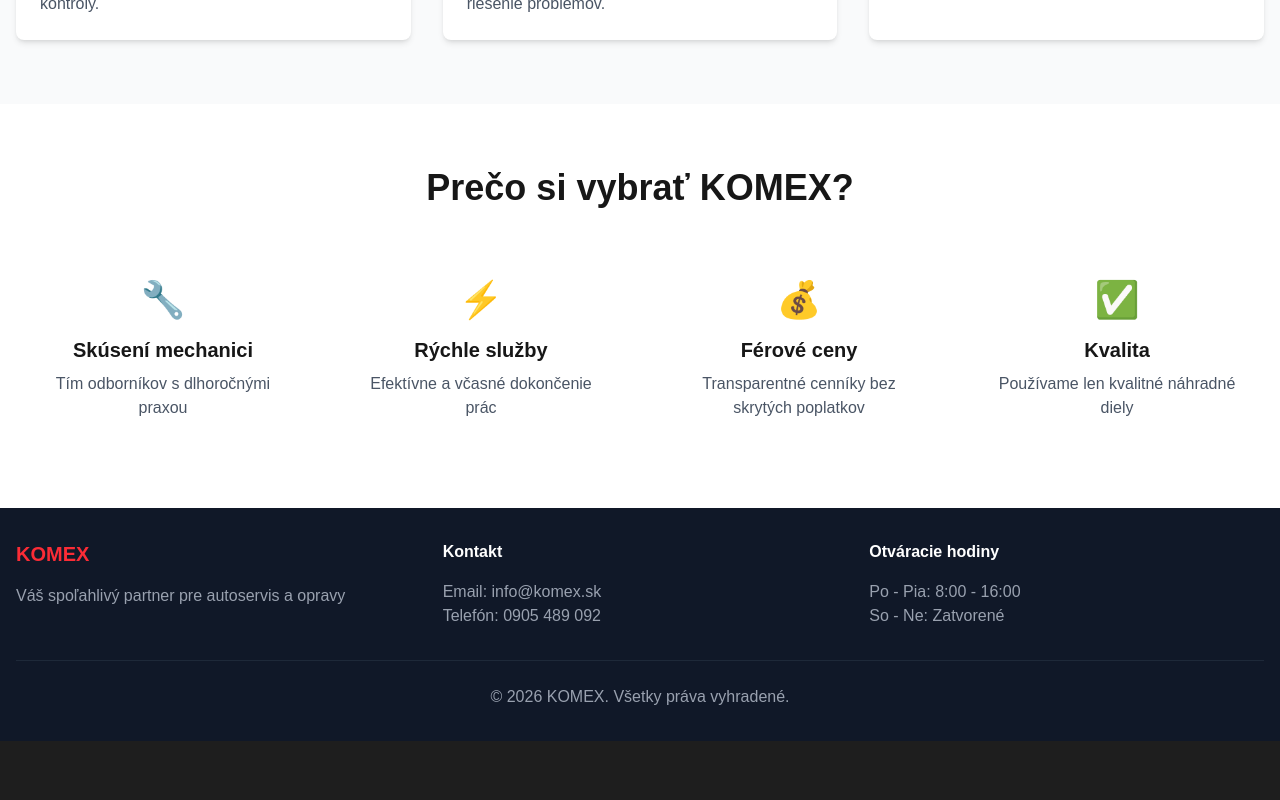
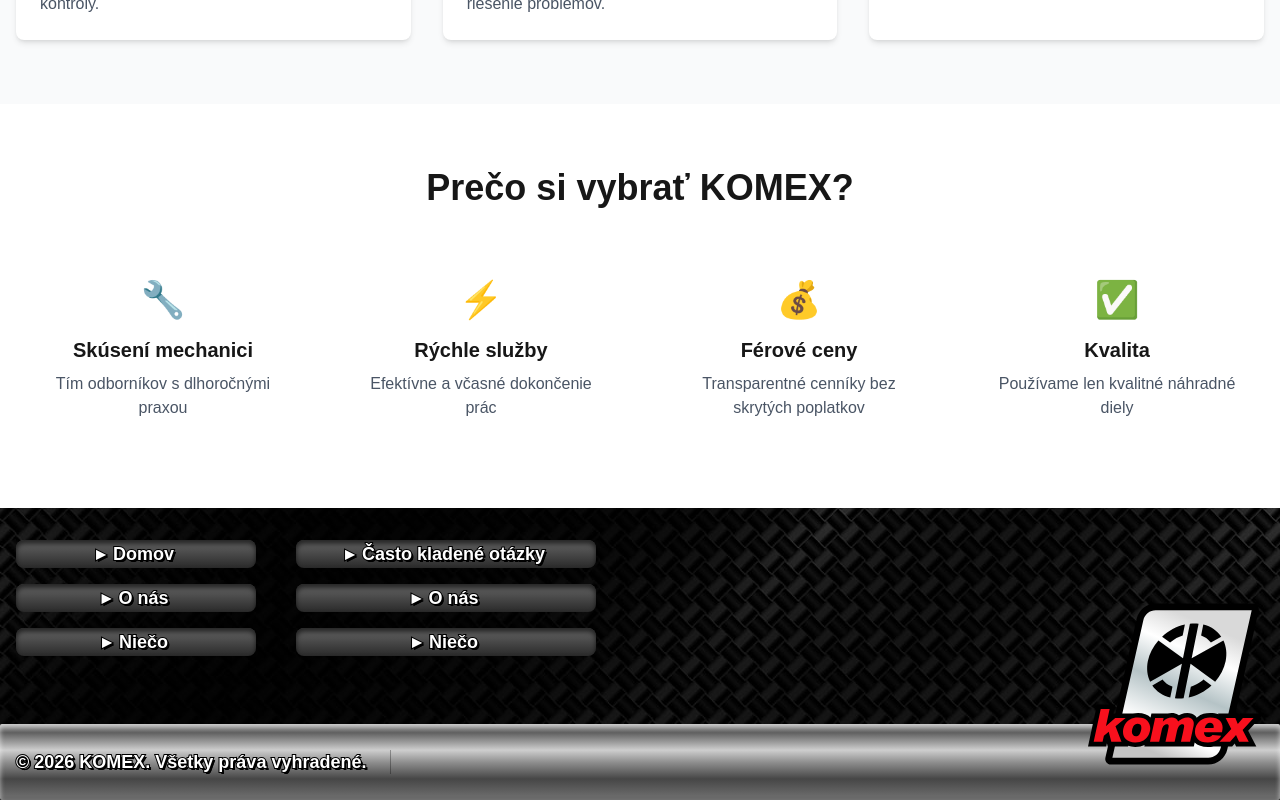
Before and after one commit to simonjedinak/rpj-komex, a Next.js app: page / in a window 1280 px wide. Shown: the part 1188-1988 px from the top of the page. Before the commit the page ends 1929 px from the top, so only its background shows below. Built offline with nearby package versions, Linux system fonts and the light colour scheme.

Commit message:
Footer 90% done

```diff
--- a/app/components/Footer.tsx
+++ b/app/components/Footer.tsx
@@ -1,27 +1,84 @@
+// components/Footer.tsx
+
+import { ButtonLink } from "./ButtonLink";
+import StrokeText from "./StrokeText";
+
 export default function Footer() {
     return (
-    <footer className="bg-gray-900 text-white mt-auto">
-      <div className="container mx-auto px-4 py-8">
-        <div className="grid grid-cols-1 md:grid-cols-3 gap-8">
-          <div>
-            <h3 className="text-xl font-bold text-red-500 mb-4">KOMEX</h3>
-            <p className="text-gray-400">
-              Váš spoľahlivý partner pre autoservis a opravy
-            </p>
-          </div>
-          <div>
-            <h4 className="font-semibold mb-4">Kontakt</h4>
-            <p className="text-gray-400">Email: info@komex.sk</p>
-            <p className="text-gray-400">Telefón: 0905 489 092</p>
-          </div>
-          <div>
-            <h4 className="font-semibold mb-4">Otváracie hodiny</h4>
-            <p className="text-gray-400">Po - Pia: 8:00 - 16:00</p>
-            <p className="text-gray-400">So - Ne: Zatvorené</p>
+        <footer className="mt-auto text-white">
+            <div className="relative overflow-hidden">
+                {/* Carbon background (public/images/carbon.png -> /images/carbon.png) */}
+                <div
+                    className="
+            absolute inset-0
+            bg-[url('/images/carbon.png')]
+            bg-repeat bg-left-top
+          "
+                />
+                <div className="absolute inset-0 bg-black/70" />
+
+                <div className="relative">
+                    {/* Top area */}
+                    <div className="container mx-auto px-4 pt-8 pb-2">
+                        <div className="grid grid-cols-1 md:grid-cols-[240px_300px_1fr] gap-10 items-start">
+                            {/* Left buttons (stacked) */}
+                            <nav className="flex flex-col gap-4">
+                                <ButtonLink href="/" text="Domov" arrow variant="small" />
+                                <ButtonLink href="/o-nas" text="O nás" arrow variant="small" />
+                                <ButtonLink href="/nieco" text="Niečo" arrow variant="small" />
+                            </nav>
+
+                            {/* Middle buttons (stacked) */}
+                            <nav className="flex flex-col gap-4">
+                                <ButtonLink
+                                    href="/faq"
+                                    text="Často kladené otázky"
+                                    arrow
+                                    variant="small"
+                                />
+                                <ButtonLink href="/o-nas" text="O nás" arrow variant="small" />
+                                <ButtonLink href="/nieco" text="Niečo" arrow variant="small" />
+                            </nav>
+
+                            {/* Logo (bigger + overlaps silver bar) */}
+                            <div className="relative flex md:justify-end">
+                                <img
+                                    src="/logo.svg"
+                                    alt="KOMEX logo"
+                                    className="
+                    relative z-30
+                    w-36 h-36 md:w-44 md:h-44
+                    translate-y-8 md:translate-y-14
+                  "
+                                />
                             </div>
                         </div>
-        <div className="border-t border-gray-800 mt-8 pt-6 text-center text-gray-400">
-          <p>&copy; 2026 KOMEX. Všetky práva vyhradené.</p>
+                    </div>
+
+                    {/* Bottom “silver” bar */}
+                    <div
+                        className="
+              relative z-10
+              w-full
+              rounded-[2px]
+              [background:linear-gradient(180deg,#3A3A3A_-29.23%,#A4A4A4_-5.96%,#606060_11.48%,#CECECE_34.34%,#8F8F8F_50.25%,#464646_72.22%,#696969_94.18%)]
+              shadow-[inset_0px_3.30363px_4.95545px_rgba(255,255,255,0.6)]
+            "
+                    >
+                        <div className="container mx-auto px-4 py-6">
+                            <div className="flex items-center gap-6">
+                                {/* Same color as button text (white) */}
+                                <StrokeText
+                                    strokeWidth={2}
+                                    className="text-lg font-bold text-shadow-small text-white"
+                                >
+                                    © 2026 KOMEX. Všetky práva vyhradené.
+                                </StrokeText>
+
+                                <div className="h-6 w-px bg-black/30" />
+                            </div>
+                        </div>
+                    </div>
                 </div>
             </div>
         </footer>
```
Also changed, not shown: public/images/carbon.png (added). Lines whose indentation alone changed are shown as unchanged.
